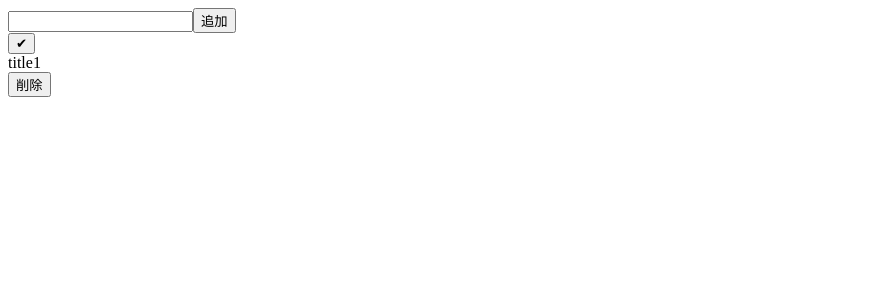
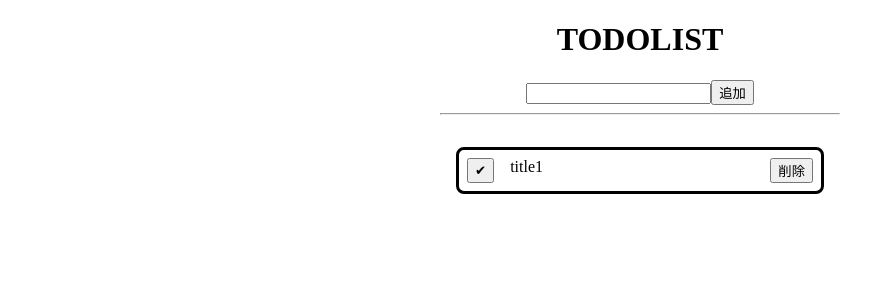
Before and after one commit to tomyusuke/tsc, a React (Create React App) app in the folder react-ts-app/: page / in a window 1280 px wide. Shown: the top 300 px of the page, without its empty margins (0-895 px from the left). Built offline with nearby package versions, Linux system fonts and the light colour scheme.

Commit message:
close #9 todolist Done

```diff
--- a/react-ts-app/src/component/todo.tsx
+++ b/react-ts-app/src/component/todo.tsx
@@ -48,24 +48,24 @@ export const TodoList = () => {
   }
 
   return (
-    <div>
-      <div>
+    <div className = "todolist">
+      <h1 className = "title">TODOLIST</h1>
+      <div className = "input_container">
         <input type="text" value={inputVal} onChange={(e) => setInputVal(e.target.value)} />
         <button onClick={() => OnClickAddTodo()}>追加</button>
       </div>
-      <div>
-        <div>
+      <hr />
+      <div className = "todo_container">
         {todos.map((todo: Todo) => {
           return(
-              <div key = {todo.id} className = {todo.doneflg? "done": ""}>
-                <div><button onClick={()=>{doneTodo(todo.id)}}>✔</button></div>
+             <div key = {todo.id} className = {todo.doneflg? "todo done": "todo"}>
+              <button className = "btn_done" onClick={()=>{doneTodo(todo.id)}}>✔</button>
               <div>{todo.title}</div>
-                <div><button onClick={()=>{deleteTodo(todo.id)}}>削除</button></div>
+              <button className = "btn_delete" onClick={()=>{deleteTodo(todo.id)}}>削除</button>
             </div>
           )
         })}
       </div>
     </div>
-    </div>
   );
 }
--- a/react-ts-app/src/styles/todo.css
+++ b/react-ts-app/src/styles/todo.css
@@ -1,3 +1,29 @@
+.todolist {
+  max-width: 400px;
+  margin: 0 auto;
+  text-align: center;
+}
+
+.todo_container {
+  padding: 16px;
+}
+
 .done {
-  opacity: 0.5;
+  opacity: 0.3;
 }
+
+.todo {
+  border: solid;
+  border-radius: 8px;
+  padding: 8px;
+  margin: 8px 0;
+  display: flex;
+}
+
+.todo > div {
+  margin: 0 16px;
+}
+
+.btn_delete {
+  margin-left: auto;
+}
```
Lines whose indentation alone changed are shown as unchanged.
